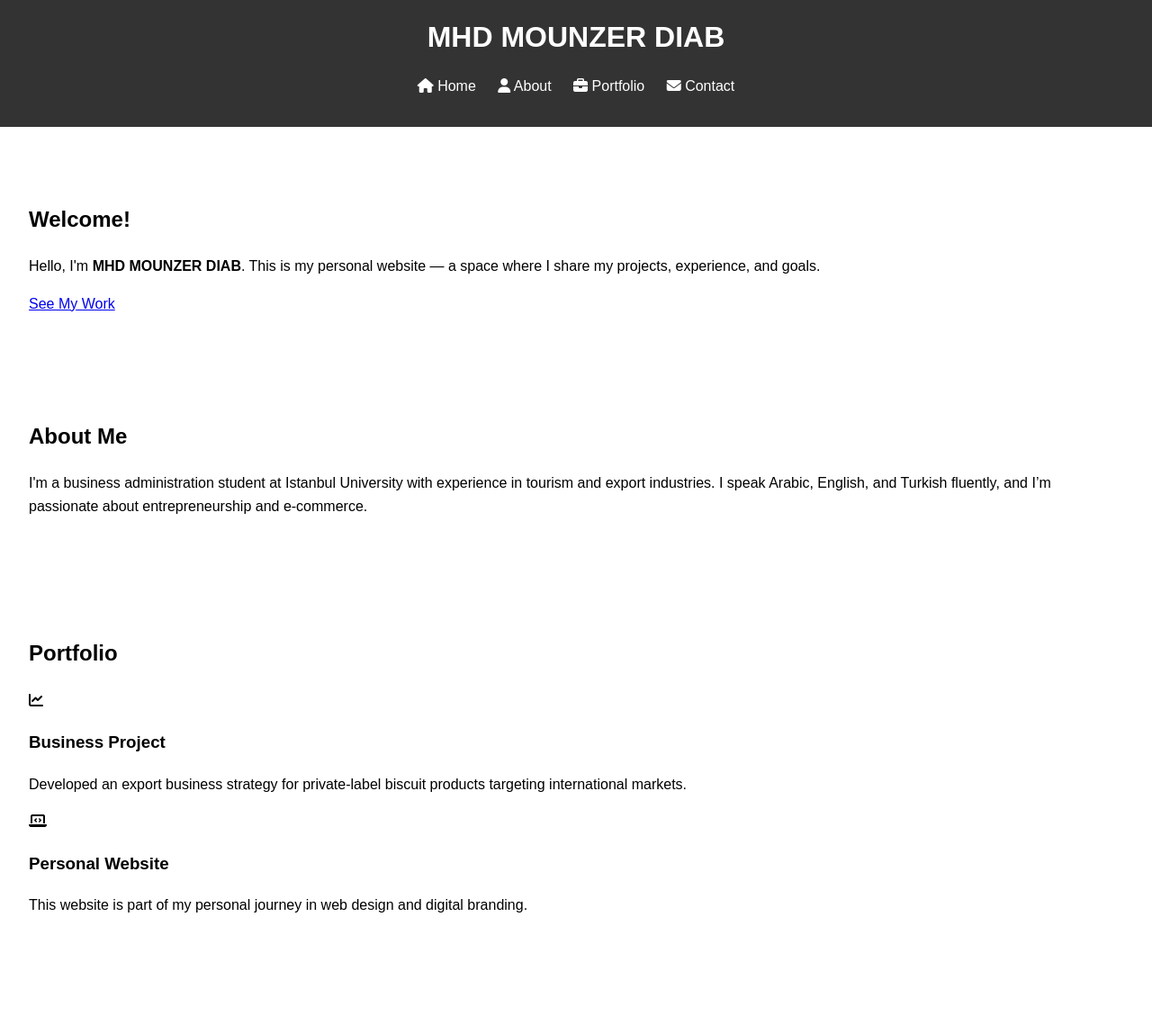
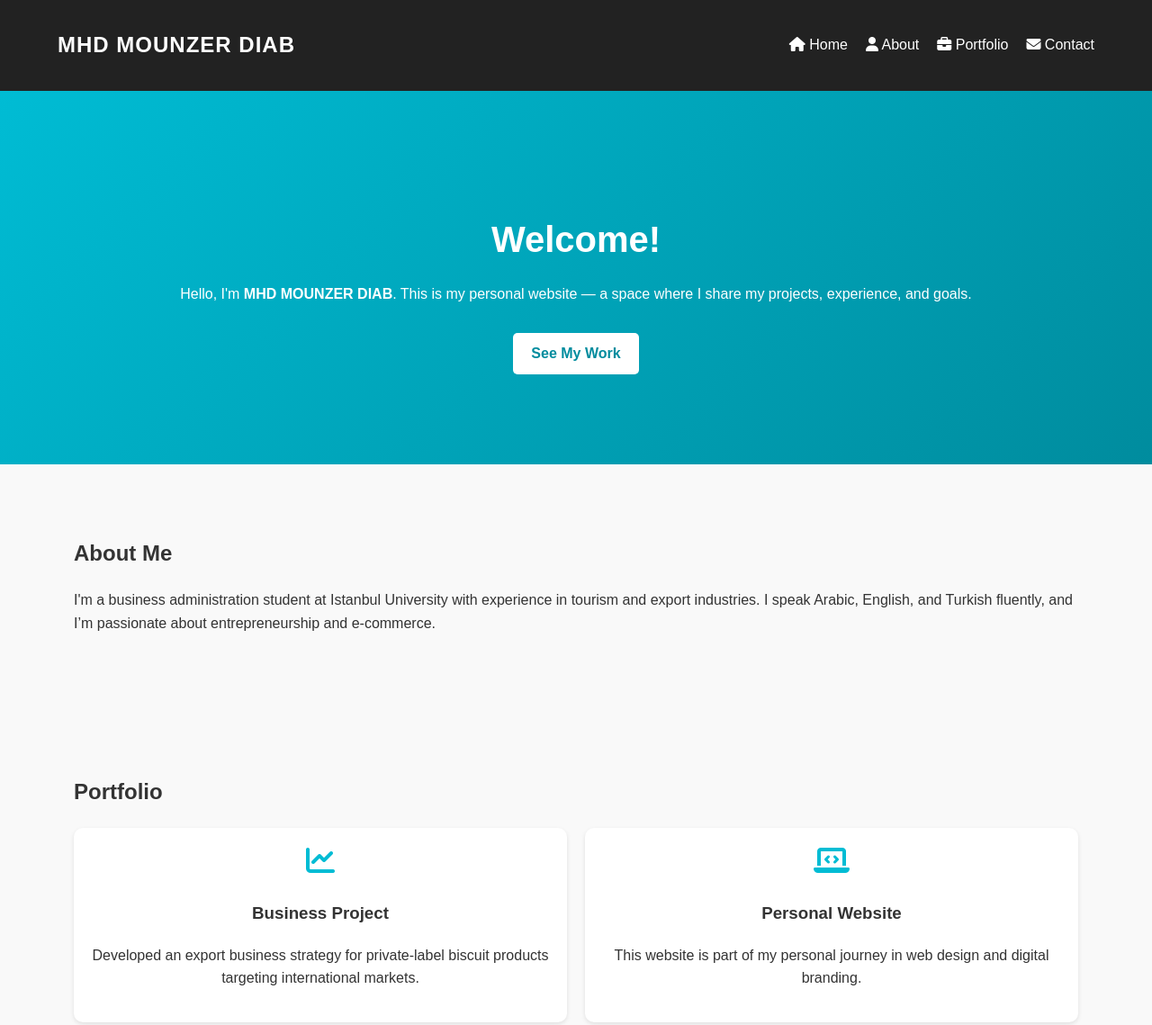
Before and after one commit to MHD92/cvwebsite, a plain HTML site: page index.html in a window 1280 px wide. Shown: the top 1139 px of the page at 90% size. Drawn offline with Linux system fonts and the light colour scheme.

Commit message:
Update styles.css

```diff
--- a/styles.css
+++ b/styles.css
@@ -1,44 +1,143 @@
+/* Global styles */
 body {
-    font-family: Arial, sans-serif;
+    font-family: "Poppins", sans-serif;
     margin: 0;
     padding: 0;
+    color: #333;
+    background-color: #f9f9f9;
     line-height: 1.6;
 }
 
+/* Header */
 header {
-    background: #333;
+    background: #222;
     color: #fff;
-    padding: 1em 0;
-    text-align: center;
+    padding: 15px 0;
+    position: sticky;
+    top: 0;
+    z-index: 1000;
+}
+
+header .container {
+    display: flex;
+    justify-content: space-between;
+    align-items: center;
+    width: 90%;
+    margin: auto;
 }
 
 header h1 {
-    margin: 0;
+    font-size: 1.5rem;
+    letter-spacing: 1px;
 }
 
 nav ul {
     list-style: none;
+    display: flex;
+    gap: 20px;
+}
+
+nav a {
+    color: #fff;
+    text-decoration: none;
+    font-weight: 500;
+    transition: color 0.3s;
+}
+
+nav a:hover {
+    color: #00bcd4;
+}
+
+/* Hero Section */
+.hero {
+    background: linear-gradient(135deg, #00bcd4, #008c9e);
+    color: #fff;
+    text-align: center;
+    padding: 100px 20px;
+}
+
+.hero h2 {
+    font-size: 2.5rem;
+    margin-bottom: 10px;
+}
+
+.btn {
+    display: inline-block;
+    padding: 10px 20px;
+    margin-top: 15px;
+    background: #fff;
+    color: #008c9e;
+    border-radius: 5px;
+    font-weight: 600;
+    transition: 0.3s;
+    text-decoration: none;
+}
+
+.btn:hover {
+    background: #008c9e;
+    color: #fff;
+}
+
+/* Sections */
+section {
+    padding: 60px 20px;
+}
+
+.container {
+    width: 90%;
+    margin: auto;
+}
+
+/* Portfolio */
+.projects {
+    display: grid;
+    grid-template-columns: repeat(auto-fit, minmax(250px, 1fr));
+    gap: 20px;
+}
+
+.project-card {
+    background: #fff;
+    padding: 20px;
+    border-radius: 10px;
+    box-shadow: 0 2px 5px rgba(0,0,0,0.1);
+    text-align: center;
+    transition: transform 0.3s;
+}
+
+.project-card:hover {
+    transform: translateY(-5px);
+}
+
+.project-card i {
+    font-size: 2rem;
+    color: #00bcd4;
+    margin-bottom: 10px;
+}
+
+/* Contact */
+.contact-info {
+    list-style: none;
     padding: 0;
 }
 
-nav ul li {
-    display: inline;
-    margin: 0 10px;
+.contact-info li {
+    margin: 10px 0;
 }
 
-nav ul li a {
-    color: #fff;
+.contact-info a {
+    color: #00bcd4;
     text-decoration: none;
 }
 
-section {
-    padding: 2em;
-    margin: 2em 0;
+.contact-info a:hover {
+    text-decoration: underline;
 }
 
+/* Footer */
 footer {
-    background: #333;
-    color: #fff;
+    background: #222;
+    color: #ccc;
     text-align: center;
-    padding: 1em 0;
+    padding: 15px 0;
+    font-size: 0.9rem;
 }
```
